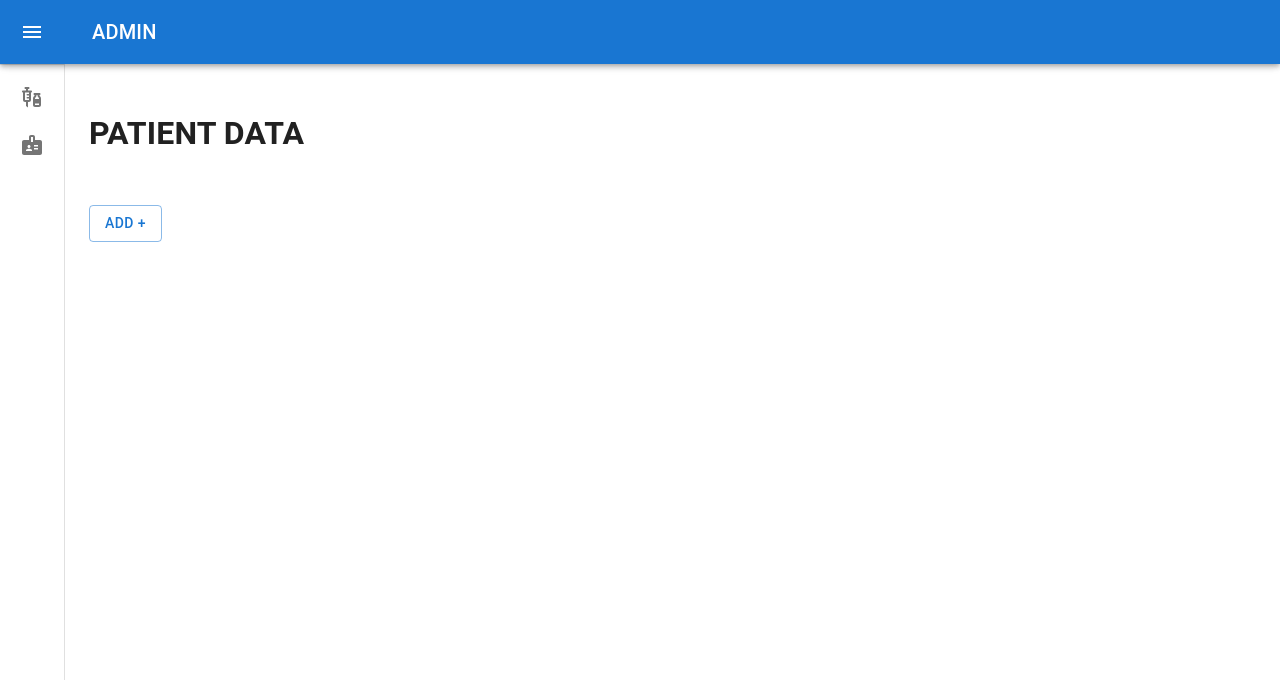
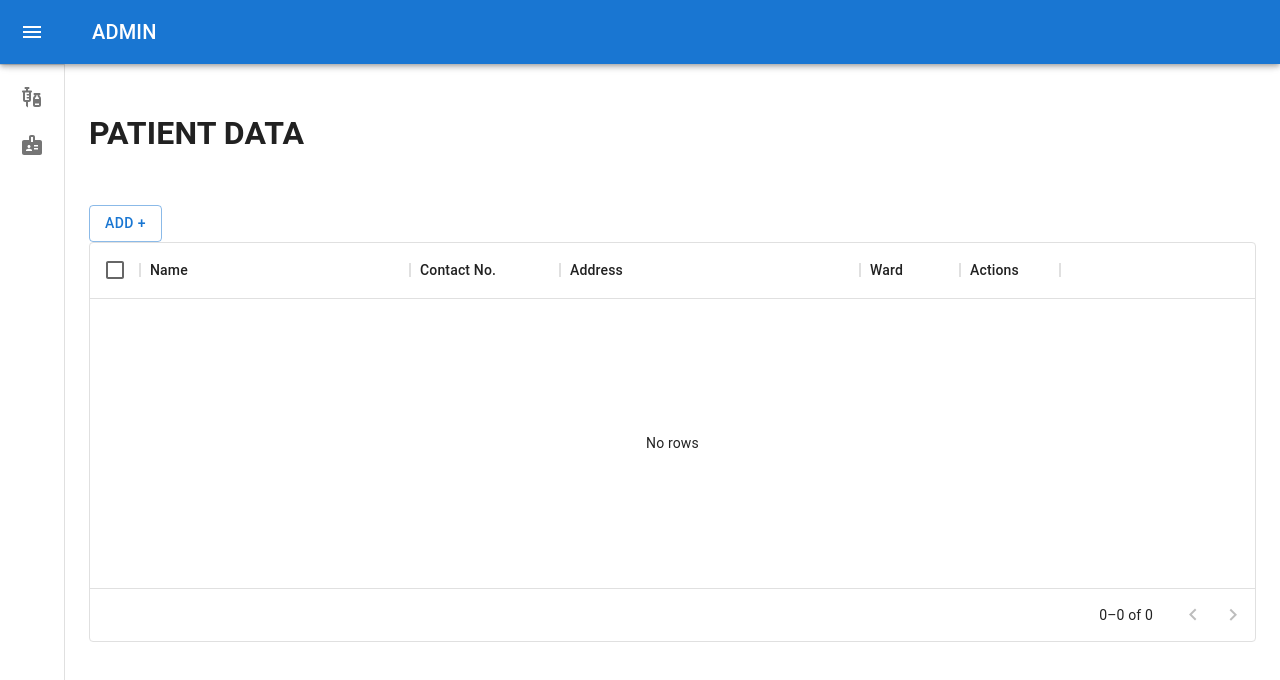
Before and after one commit to Bhargav1112/Admin-panel, a React (Create React App) app: page /patient in a window 1280 px wide. Shown: the top 680 px of the page. Built offline with nearby package versions, Linux system fonts and the light colour scheme.

Commit message:
patient table done

```diff
--- a/src/component/Layout/Layout.js
+++ b/src/component/Layout/Layout.js
@@ -175,7 +175,6 @@ export default function Layout(props) {
             <Box component="main" sx={{ flexGrow: 1, p: 3 }}>
                 <DrawerHeader />
                 {props.children}
-
             </Box>
         </Box>
     );
--- a/src/container/Paitentes/Patient.js
+++ b/src/container/Paitentes/Patient.js
@@ -7,9 +7,12 @@ import DialogContent from "@mui/material/DialogContent";
 import DialogTitle from "@mui/material/DialogTitle";
 import * as yup from "yup";
 import { useFormik } from "formik";
+import PatientData from "./PatientData";
 
 function Patient(props) {
     const [open, setOpen] = useState(false);
+    const [isEditing, setIsEditing] = useState(false);
+    let renderDataFun;
 
     const handleClickOpen = () => {
         setOpen(true);
@@ -17,15 +20,50 @@ function Patient(props) {
 
     const handleClose = () => {
         setOpen(false);
+        setIsEditing(false);
+        formik.resetForm();
+    };
+
+    const onAddData = (renderData) => {
+        renderDataFun = renderData;
     };
 
     const dataToLocalStorage = (values, action) => {
-    console.log(values);
+        const localData = JSON.parse(localStorage.getItem("patient"));
+        const id = Math.trunc(Math.random() * 10000 + 1);
+        const finalData = {
+            id,
+            ...values,
+        };
+        if (!localData) {
+            localStorage.setItem("patient", JSON.stringify([finalData]));
+        } else {
+            localData.push(finalData);
+            localStorage.setItem("patient", JSON.stringify(localData));
+        }
+        setOpen(false);
+        renderDataFun();
+        action.resetForm();
+    };
+
+    const updateHandler = (values, action) => {
+        const localData = JSON.parse(localStorage.getItem("patient"));
+        const existingItemIndex = localData.findIndex(
+            (data) => data.id === values.id
+        );
+        localData[existingItemIndex] = { ...values };
+        localStorage.setItem("patient", JSON.stringify(localData));
+        setOpen(false);
+        renderDataFun();
+        action.resetForm();
     };
 
     const schema = yup.object().shape({
         name: yup.string().required("Required"),
-    phone: yup.number().max(10, "Max 10 digits allowed").required("Required"),
+        phone: yup
+            .string()
+            .max(10, "Max 10 digits allowed")
+            .required("Required"),
         address: yup.string().required("Required"),
         ward: yup.string().required("Required"),
     });
@@ -38,7 +76,7 @@ function Patient(props) {
             ward: "",
         },
         validationSchema: schema,
-    onSubmit: dataToLocalStorage,
+        onSubmit: isEditing ? updateHandler : dataToLocalStorage,
     });
 
     const { handleBlur, handleChange, handleSubmit, values, touched, errors } =
@@ -52,6 +90,7 @@ function Patient(props) {
             </Button>
             <Dialog open={open} onClose={handleClose}>
                 <DialogTitle>Add New Patient Information</DialogTitle>
+                <form onSubmit={handleSubmit}>
                     <DialogContent>
                         <TextField
                             margin="dense"
@@ -116,9 +155,19 @@ function Patient(props) {
                     </DialogContent>
                     <DialogActions>
                         <Button onClick={handleClose}>Cancel</Button>
-          <Button type="submit">Add</Button>
+                        <Button type="submit">
+                            {isEditing ? "Update" : "Add"}
+                        </Button>
                     </DialogActions>
+                </form>
             </Dialog>
+            {/* data-table */}
+            <PatientData
+                onAdd={onAddData}
+                onEdit={handleClickOpen}
+                isEditing={setIsEditing}
+                formik={formik}
+            />
         </>
     );
 }
--- a/src/container/Paitentes/PatientData.js
+++ b/src/container/Paitentes/PatientData.js
@@ -1,37 +1,110 @@
-import React from "react";
+import React, { useEffect, useState } from "react";
 import { DataGrid } from "@mui/x-data-grid";
+import IconButton from "@mui/material/IconButton";
+import DeleteIcon from "@mui/icons-material/Delete";
+import EditIcon from "@mui/icons-material/Edit";
+import Button from "@mui/material/Button";
+import Dialog from "@mui/material/Dialog";
+import DialogActions from "@mui/material/DialogActions";
+import DialogTitle from "@mui/material/DialogTitle";
+
+export default function PatientData(props) {
+    const [data, setData] = useState([]);
+    const [open, setOpen] = useState(false);
+    const [deleteId, setDeleteId] = useState(0);
+
+    const handleClickOpen = (params) => {
+        setOpen(true);
+        setDeleteId(params.id);
+        console.log(params.id);
+    };
+
+    const handleClose = () => {
+        setOpen(false);
+    };
+
+    const showData = () => {
+        const localData = JSON.parse(localStorage.getItem("patient"));
+        if (!localData) return;
+        setData(localData);
+    };
+
+    const deleteHandler = () => {
+        const localData = JSON.parse(localStorage.getItem("patient"));
+        const updatedData = localData.filter(
+            (patient) => patient.id !== deleteId
+        );
+        localStorage.setItem("patient", JSON.stringify(updatedData));
+        setOpen(false);
+        showData();
+    };
+
+    const editHandler = (params) => {
+        props.onEdit();
+        props.isEditing(true);
+        props.formik.setValues(params.row);
+    };
+
+    useEffect(() => {
+        showData();
+    }, []);
+
+    props.onAdd(showData);
 
     const columns = [
-  { field: "id", headerName: "ID", width: 70 },
-  { field: "firstName", headerName: "First name", width: 130 },
-  { field: "lastName", headerName: "Last name", width: 130 },
+        { field: "name", headerName: "Name", width: 270 },
+        { field: "phone", headerName: "Contact No.", width: 150 },
+        { field: "address", headerName: "Address", width: 300 },
+        { field: "ward", headerName: "Ward", width: 100 },
         {
-    field: "age",
-    headerName: "Age",
-    type: "number",
-    width: 90,
+            field: "action",
+            headerName: "Actions",
+            width: 100,
+            renderCell: (params) => {
+                return (
+                    <>
+                        <IconButton
+                            aria-label="edit"
+                            onClick={editHandler.bind(null, params)}
+                        >
+                            <EditIcon />
+                        </IconButton>
+                        <IconButton
+                            aria-label="delete"
+                            onClick={handleClickOpen.bind(null, params)}
+                        >
+                            <DeleteIcon />
+                        </IconButton>
+                    </>
+                );
             },
-  {
-    field: "fullName",
-    headerName: "Full name",
-    description: "This column has a value getter and is not sortable.",
-    sortable: false,
-    width: 160,
-    valueGetter: (params) =>
-      `${params.row.firstName || ""} ${params.row.lastName || ""}`,
         },
     ];
-
-export default function DataTable() {
     return (
+        <>
             <div style={{ height: 400, width: "100%" }}>
                 <DataGrid
-        rows={rows}
+                    rows={data}
                     columns={columns}
                     pageSize={5}
                     rowsPerPageOptions={[5]}
                     checkboxSelection
                 />
             </div>
+            <Dialog
+                open={open}
+                onClose={handleClose}
+                aria-labelledby="alert-dialog-title"
+                aria-describedby="alert-dialog-description"
+            >
+                <DialogTitle id="alert-dialog-title">Are you sure?</DialogTitle>
+                <DialogActions>
+                    <Button onClick={handleClose}>No</Button>
+                    <Button onClick={deleteHandler} autoFocus>
+                        Yes
+                    </Button>
+                </DialogActions>
+            </Dialog>
+        </>
     );
 }
```
Lines whose indentation alone changed are shown as unchanged.
